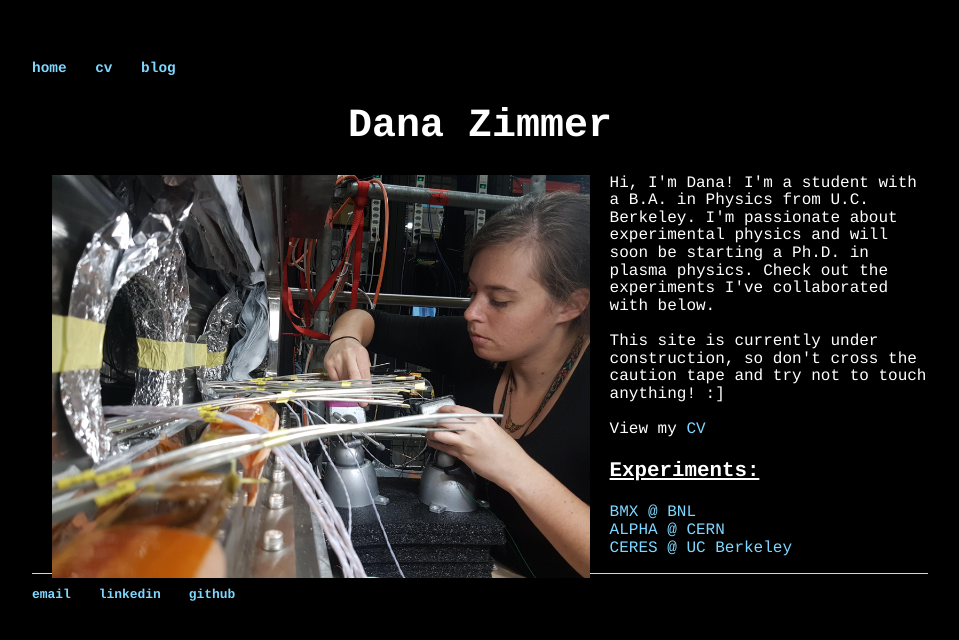
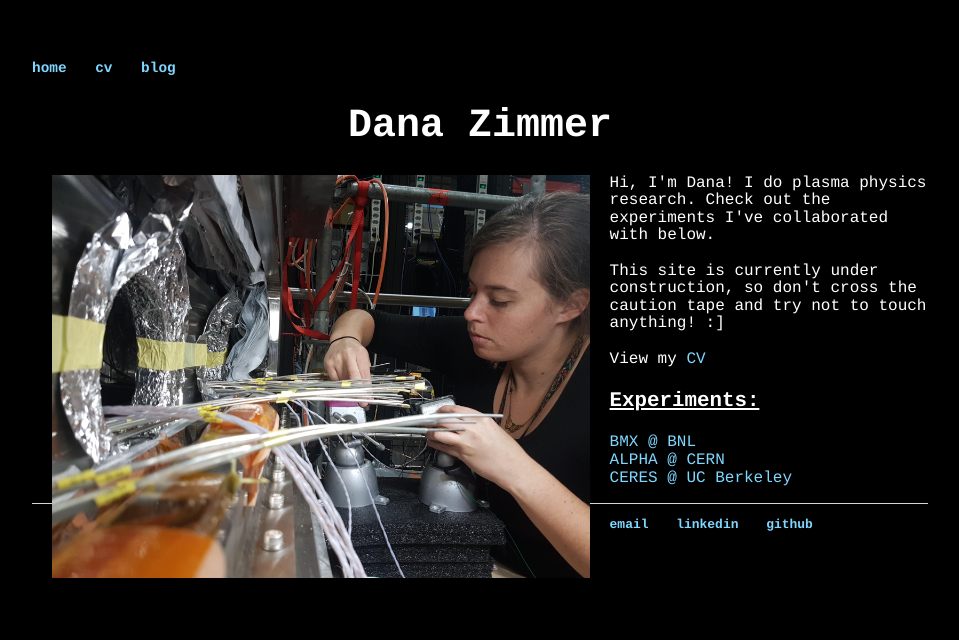
Before and after one commit to dmz11/dmz11.github.io, a Jekyll site: the page built from index.html, in a window 1280 px wide. Shown: the top 640 px of the page, without its empty margins (160-1119 px from the left). Built offline with Jekyll 4.4.1, drawn with Linux system fonts in a browser that asks for light colours.

Commit message:
commited all changes

```diff
--- a/index.html
+++ b/index.html
@@ -7,7 +7,7 @@ title: dana-zimmer
 
 	<img src="./images/superconducters.jpg" alt="Dana Zimmer ALPHA superconductor magnets cryostat" align = 'left' width = 60% hspace='20'/>
 	<p>
-        Hi, I'm Dana! I'm a student with a B.A. in Physics from U.C. Berkeley. I'm passionate about experimental physics and will soon be starting a Ph.D. in plasma physics. Check out the experiments I've collaborated with below.<br><br>
+        Hi, I'm Dana! I do plasma physics research. Check out the experiments I've collaborated with below.<br><br>
 
         This site is currently under construction, so don't cross the caution tape and try not to touch anything! :]<br><br>
 
```
Also changed, not shown: 2 other files.
